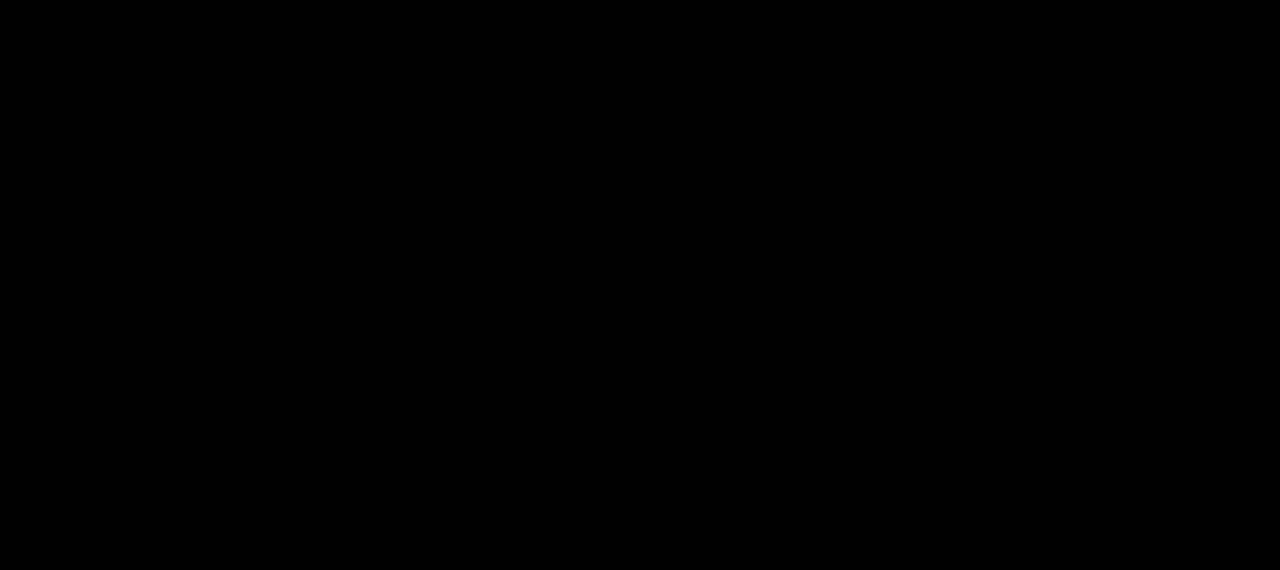
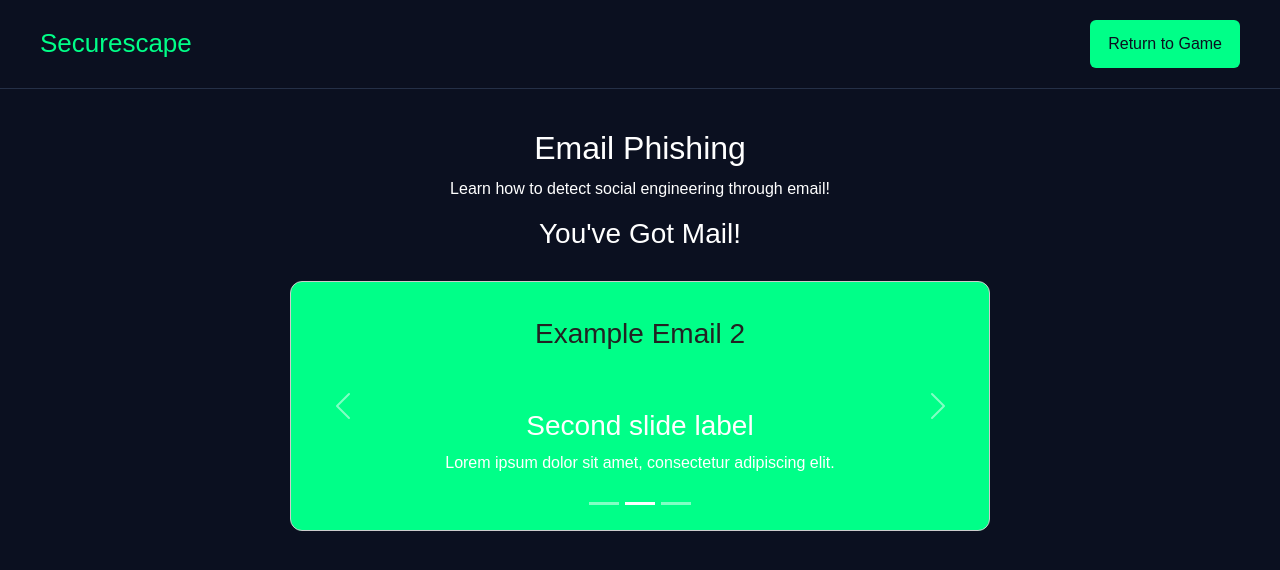
Before and after one commit to Derek9745/SecureScape, a React (Vite) app: page /email_phishing in a window 1280 px wide. Before the commit this address had no page. Shown: the top 570 px of the page. Built offline with nearby package versions, Linux system fonts and the light colour scheme.

Commit message:
rough draft of email challenge

```diff
--- a/package.json
+++ b/package.json
@@ -10,7 +10,9 @@
     "preview": "vite preview"
   },
   "dependencies": {
+    "bootstrap": "^5.3.8",
     "react": "^19.2.8",
+    "react-bootstrap": "^2.10.10",
     "react-dom": "^19.2.8",
     "react-router-dom": "^7.18.4",
     "three": "^0.186.1"
--- a/src/App.jsx
+++ b/src/App.jsx
@@ -1,6 +1,7 @@
 import { useState } from 'react'
 import './App.css'
 import UserProfile from './UserProfile'
+import Email_phishing from './email_phishing'
 import { useEffect, useRef } from 'react'
 import { useNavigate } from 'react-router-dom'
 import * as THREE from 'three'
@@ -85,6 +86,7 @@ export default function App() {
         <button class = "menuButton"><div>Save</div></button>
         <button class = "menuButton"><div>Load </div></button>
         <button class = "menuButton"><div>Challenges Completed List</div></button>
+        <button class = "menuButton" onClick={() => navigate('/email_phishing')}><div>Email Phishing</div></button>
         </div>
     </div>
 
--- /dev/null
+++ b/src/email_phishing.css
@@ -0,0 +1,93 @@
+.challengePage {
+  position: fixed;
+  inset: 0;
+  z-index: 1000;
+  min-height: 100vh;
+  overflow-y: auto;
+  background: #0b1020;
+  color: #ffffff;
+  font-family: Arial, sans-serif;
+}
+
+.challengePage * {
+  box-sizing: border-box;
+}
+
+.challengeHeader {
+  display: flex;
+  align-items: center;
+  justify-content: space-between;
+  padding: 20px 40px;
+  border-bottom: 1px solid #253047;
+}
+
+.challengeHeader h1 {
+  margin: 0;
+  color: #00ff88;
+  font-size: 26px;
+}
+
+.challengeButton {
+  padding: 12px 18px;
+  background: #00ff88;
+  color: #0b1020;
+  border: none;
+  border-radius: 6px;
+  cursor: pointer;
+}
+
+.challengeContent {
+  max-width: 900px;
+  margin: 0 auto;
+  padding: 40px 24px;
+  text-align: center;
+}
+
+.challengeContent h2 {
+  margin: 0 0 10px;
+  color: #ffffff;
+  font-size: 32px;
+}
+
+.profileSubtitle {
+  margin-bottom: 30px;
+  color: #b0bdd0;
+}
+
+
+.challengeCard h3 {
+  margin: 10px 0;
+  color: #ffffff;
+}
+
+.emails {
+  max-width: 700px;
+  margin: 30px auto;
+}
+
+.emailSlide {
+  min-height: 250px;
+  padding: 35px;
+  background-color: #00ff88;
+  color: #222222;
+  border: 1px solid #cccccc;
+  border-radius: 12px;
+}
+
+.emailSlide h3 {
+  margin-bottom: 20px;
+}
+
+.emailSlide p {
+  margin-bottom: 12px;
+}
+
+
+
+
+@media (max-width: 600px) {
+  .challengeHeader {
+    padding: 16px;
+  }
+
+}
--- /dev/null
+++ b/src/email_phishing.jsx
@@ -0,0 +1,69 @@
+import { useNavigate } from 'react-router-dom'
+import Carousel from 'react-bootstrap/Carousel'
+import './email_phishing.css'
+
+export default function Email_phishing() {
+  const navigate = useNavigate()
+
+  return (
+    <div className="challengePage">
+      <header className="challengeHeader">
+        <h1>Securescape</h1>
+
+        <button
+          className="challengeButton"
+          onClick={() => navigate('/')}
+        >
+          Return to Game
+        </button>
+      </header>
+
+      <main className="challengeContent">
+        <h2>Email Phishing</h2>
+        <p className="challengeSubtitle">
+          Learn how to detect social engineering through email!
+        </p>
+
+        <section className="challengeCard">
+          <h3>You've Got Mail!</h3>
+        </section>
+
+        <section className="emails">
+            <Carousel slide={false}>
+                <Carousel.Item>
+                    <div className="emailSlide">
+                        <h3>Example Email 1</h3>
+                    </div>
+                        <Carousel.Caption>
+                            <h3>First slide label</h3>
+                            <p>Nulla vitae elit libero, a pharetra augue mollis interdum.</p>
+                        </Carousel.Caption>
+                </Carousel.Item>
+                <Carousel.Item>
+                    <div className="emailSlide">
+                        <h3>Example Email 2</h3>
+                    </div>
+                        <Carousel.Caption>
+                            <h3>Second slide label</h3>
+                            <p>Lorem ipsum dolor sit amet, consectetur adipiscing elit.</p>
+                        </Carousel.Caption>
+                </Carousel.Item>
+                <Carousel.Item>
+                    <div className="emailSlide">
+                        <h3>Example Email 3</h3>
+                    </div>
+                        <Carousel.Caption>
+                            <h3>Third slide label</h3>
+                            <p>
+                            Praesent commodo cursus magna, vel scelerisque nisl consectetur.
+                            </p>
+                            </Carousel.Caption>
+                </Carousel.Item>
+            </Carousel>
+        </section>
+
+
+      </main>
+    </div>
+  )
+}
--- a/src/main.jsx
+++ b/src/main.jsx
@@ -5,6 +5,8 @@ import { createRoot } from 'react-dom/client'
 import './index.css'
 import App from './App.jsx'
 import UserProfile from './UserProfile.jsx'
+import Email_phishing from './email_phishing.jsx'
+import 'bootstrap/dist/css/bootstrap.min.css'
 
 createRoot(document.getElementById('root')).render(
   <StrictMode>
@@ -12,6 +14,7 @@ createRoot(document.getElementById('root')).render(
       <Routes>
         <Route path="/" element={<App />} />
         <Route path="/profile" element={<UserProfile />} />
+        <Route path="/email_phishing" element={<Email_phishing />} />
       </Routes>
     </BrowserRouter>
   </StrictMode>,
```
Also changed, not shown: 1 other file (tests, documents, lock files or other folders).
